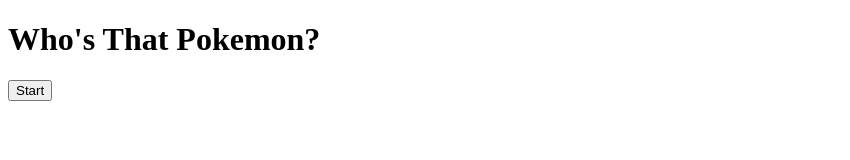
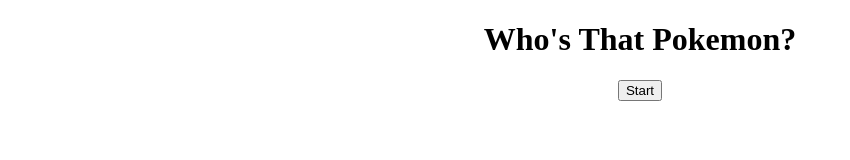
Before and after one commit to minorpianokeys/pokemonguess, a plain HTML site: page index.html in a window 1280 px wide. Shown: the whole page, without its empty margins (0-850 px from the left). Drawn offline with Linux system fonts and the light colour scheme.

Commit message:
centers everything

```diff
--- a/index.js
+++ b/index.js
@@ -76,7 +76,6 @@ document.addEventListener('DOMContentLoaded', function() {
         card.innerHTML = `
         <h2>#${poke.number} ${pokeNameCapital}: ${poke.answer}</h2>
         <img src="${poke.image}">
-        <p>${poke.type}</p>
         `
         if (poke.answer === "correct") {
             card.classList = "correct";
--- a/styles.css
+++ b/styles.css
@@ -1,6 +1,8 @@
-/* body {
-    background-color: darkred;
-} */
+body {
+    max-width: 500px;
+    margin: auto;
+    text-align: center;
+}
 
 #guessForm {
     visibility: hidden;
```
